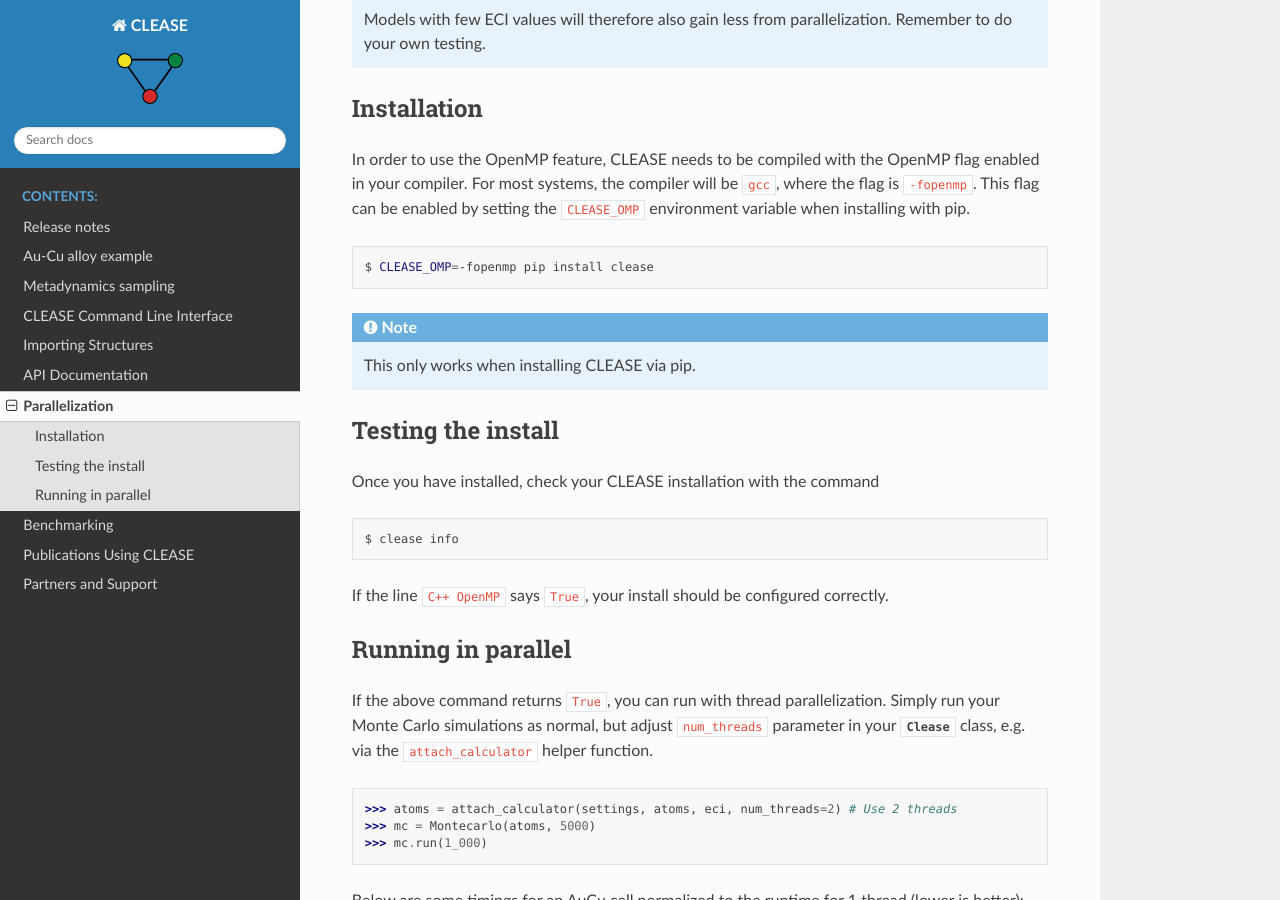
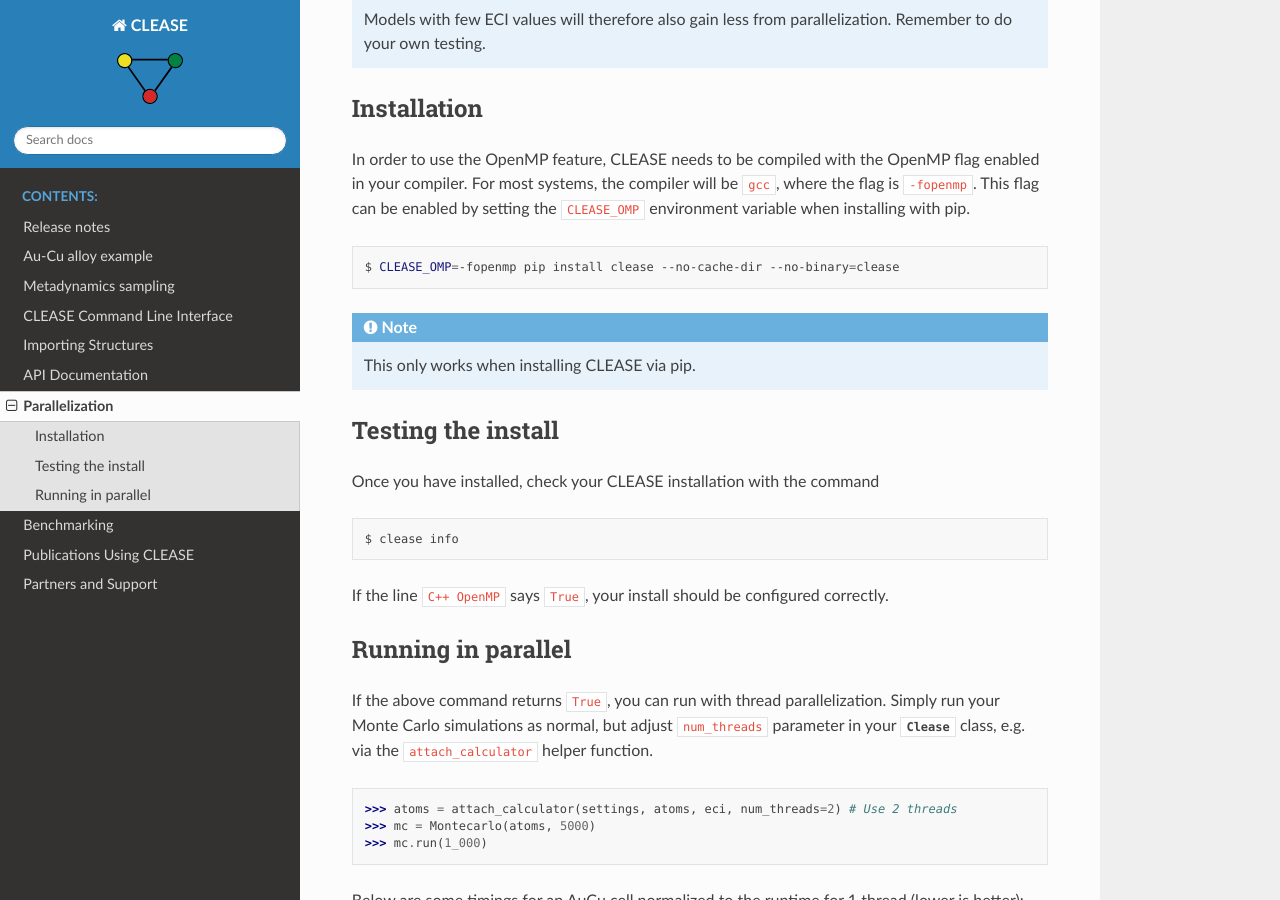
Before and after one commit to wuziqiqiqi/PD, a Sphinx documentation site: the page built from doc/source/parallelization.rst, in a window 1280 px wide and 900 px high, scrolled down 486 px. Built offline with Sphinx 7.4.7 and the Read the Docs theme 2.0.0, drawn with Linux system fonts in a browser that asks for light colours; pages that are not in the unit, such as notebooks, are missing from menus.

Commit message:
DOC: CLEASE wheels may not have openmp

```diff
--- a/doc/source/parallelization.rst
+++ b/doc/source/parallelization.rst
@@ -28,7 +28,7 @@ variable when installing with pip.
 
 .. code-block:: bash
 
-    $ CLEASE_OMP=-fopenmp pip install clease
+    $ CLEASE_OMP=-fopenmp pip install clease --no-cache-dir --no-binary=clease
 
 .. note::
     This only works when installing CLEASE via pip.
```
Also changed, not shown: .gitlab-ci.yml.
